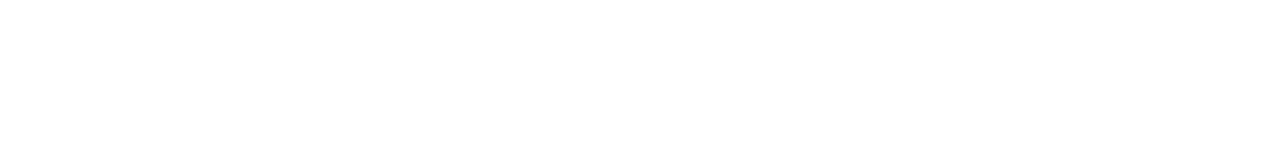
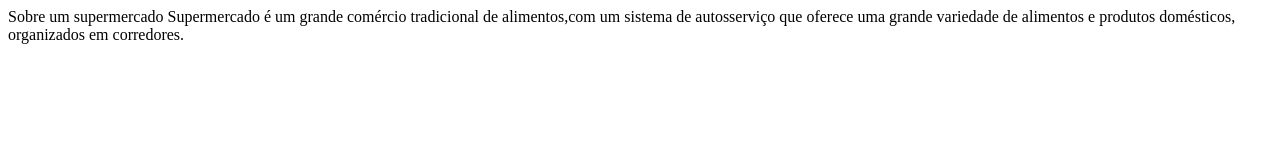
Before and after one commit to machadotr/camilla-HTML, a plain HTML site: page index.html in a window 1280 px wide. Drawn offline with Linux system fonts and the light colour scheme.

Commit message:
index.html

```diff
--- a/index.html
+++ b/index.html
@@ -6,6 +6,14 @@
     <title>Document</title>
 </head>
 <body>
+    Sobre um supermercado
+
+    Supermercado é um grande comércio tradicional de alimentos,com um sistema de autosserviço
+
+    que oferece uma grande variedade de alimentos e produtos domésticos,
+
+      organizados em corredores.
+
 
 </body>
 </html>
```
